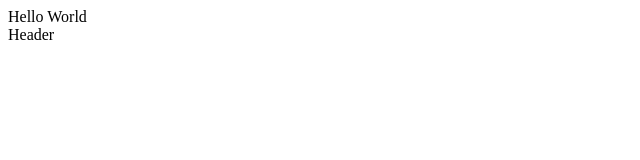
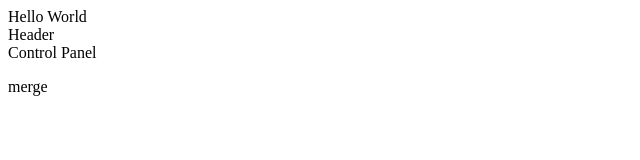
Before and after one commit to Trip4077/sorting-algorithms, a React (Create React App) app: page / in a window 1280 px wide. Shown: the top 160 px of the page, without its empty margins (0-640 px from the left). Built offline with nearby package versions, Linux system fonts and the light colour scheme.

Commit message:
Base ControlPanel Component Created

```diff
--- a/src/App.js
+++ b/src/App.js
@@ -1,6 +1,7 @@
 import React from 'react';
 
 import Header from './components/Header';
+import ControlPanel from './components/ControlPanel';
 
 class App extends React.Component {
   constructor(props) {
@@ -16,6 +17,7 @@ class App extends React.Component {
       <div className="App">
         Hello World
         <Header />
+        <ControlPanel algorithm={this.state.algorithm} />
       </div>
     );
   }
--- /dev/null
+++ b/src/components/ControlPanel.jsx
@@ -0,0 +1,12 @@
+import React from 'react';
+
+const ControlPanel = props => {
+    return(
+        <div>
+            Control Panel
+            <p>{props.algorithm}</p>
+        </div>
+    )
+}
+
+export default ControlPanel;
```
